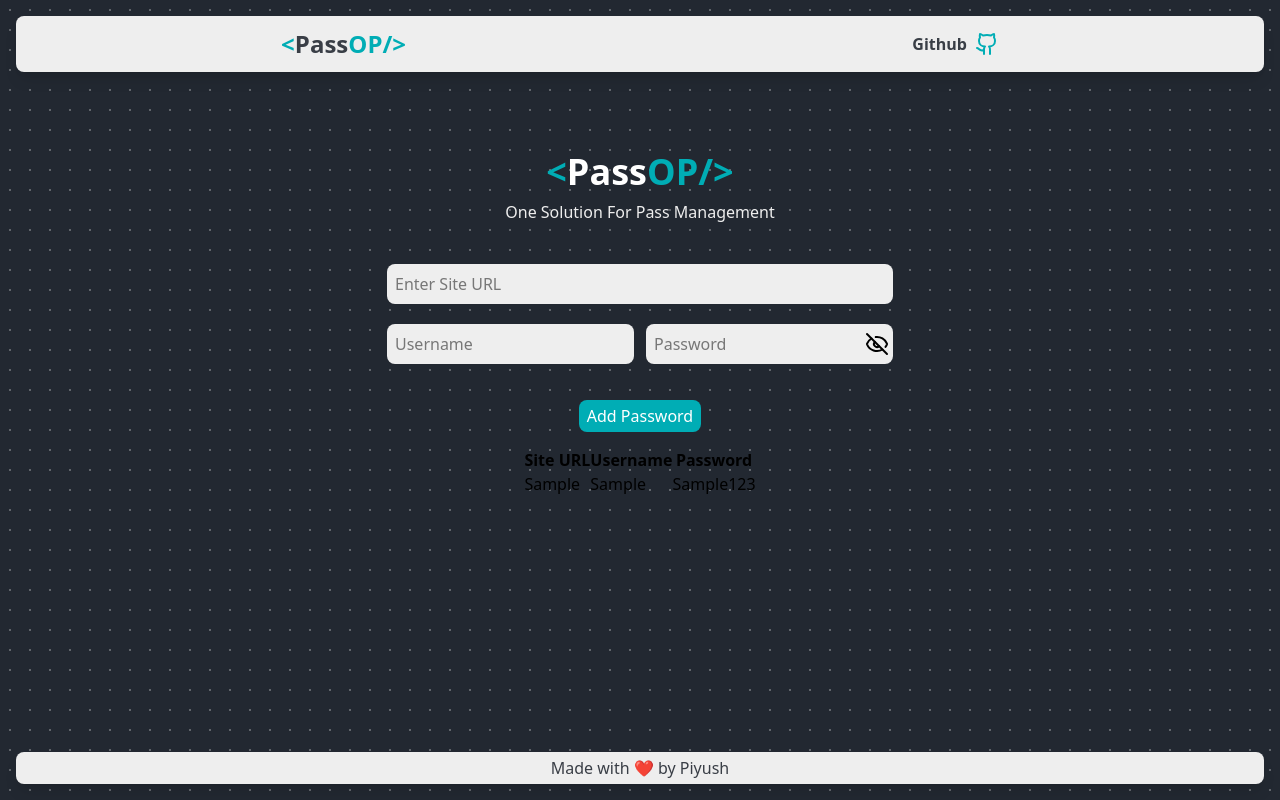
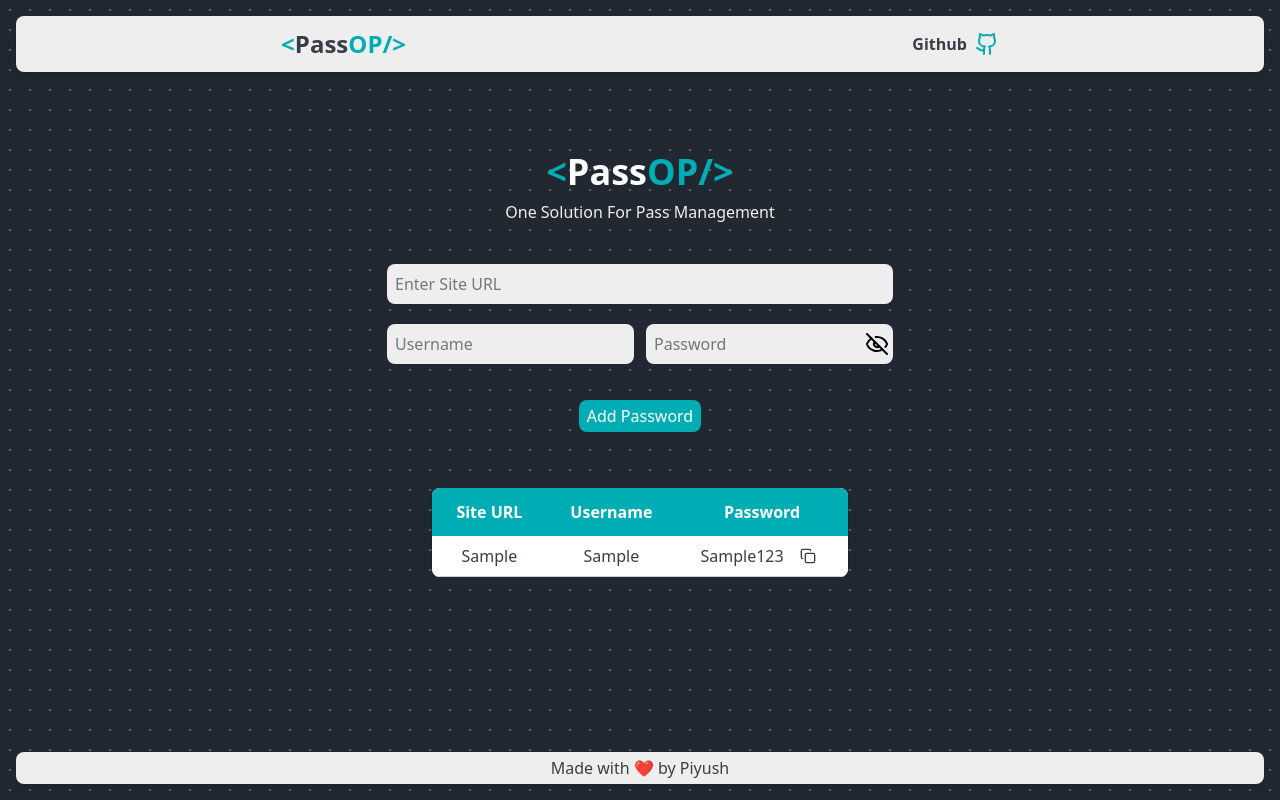
Before and after one commit to PiyuSX/Pass-op, a React (Vite) app: page / in a window 1280 px wide. Both pictures are taken after typing "Sample", "Sample", "Sample123" into the empty fields and a click on the button "Add Password". Built offline with nearby package versions, Linux system fonts and the light colour scheme; some icons are missing.

Commit message:
Copy Button Functionality

```diff
--- a/package.json
+++ b/package.json
@@ -14,6 +14,7 @@
     "lucide-react": "^0.525.0",
     "react": "^19.1.0",
     "react-dom": "^19.1.0",
+    "react-toastify": "^11.0.5",
     "tailwindcss": "^4.1.11"
   },
   "devDependencies": {
--- a/src/components/Manager.jsx
+++ b/src/components/Manager.jsx
@@ -3,6 +3,8 @@ import Table from "./Table"
 import { useState, useEffect } from "react"
 
 import { Eye, EyeOff } from "lucide-react";
+
+
 
 const Manager = () => {
     const [showPassword, setShowPassword] = useState(false)
--- a/src/components/Table.jsx
+++ b/src/components/Table.jsx
@@ -1,24 +1,62 @@
+import { Copy } from "lucide-react";
 
 const Table = ({ passwordArray }) => {
+  const handleCopy = (item) => {
+    navigator.clipboard.writeText(item);
+  }
+
   return (
-    <table class="table-auto">
-      <thead>
+    <>
+
+      <div className="mt-10 w-full px-5 overflow-x-auto">
+        <div className="max-w-7xlxl mx-auto">
+          <table className="w-full text-center bg-[#EEEEEE] rounded-lg shadow-lg overflow-hidden">
+            <thead className="bg-[#00ADB5] text-white">
               <tr>
-          <th>Site URL</th>
-          <th>Username</th>
-          <th>Password</th>
+                <th className="py-3 px-6">Site URL</th>
+                <th className="py-3 px-6">Username</th>
+                <th className="py-3 px-6">Password</th>
               </tr>
             </thead>
             <tbody>
-        {passwordArray.map((item, index) => (
-          <tr key={index}>
-            <td>{item.siteUrl}</td>
-            <td>{item.username}</td>
-            <td>{item.password}</td>
+              {passwordArray.length === 0 ? (
+                <tr>
+                  <td colSpan="3" className="py-4 text-[#393E46]">
+                    No passwords saved yet!
+                  </td>
                 </tr>
-        ))}
+              ) : (
+                passwordArray.map((item, index) => (
+                  <tr
+                    key={index}
+                    className={`border-b border-[#CCCCCC] ${
+                      index % 2 === 0 ? "bg-white" : "bg-[#f9f9f9]"
+                    }`}
+                  >
+                    <td className="py-2 px-6 text-[#393E46]">{item.siteUrl}</td>
+                    <td className="py-2 px-6 text-[#393E46]">
+                      {item.username}
+                    </td>
+                    <td className="py-2 px-6 text-[#393E46]">
+                      <div className="flex items-center justify-between gap-2">
+                        <span>{item.password}</span>
+                        <button
+                          onClick={() => handleCopy(item.password)}
+                          className="flex items-center gap-1 px-2 py-1 rounded hover:bg-[#00ADB5]/10 transition ml-auto"
+                          title="Copy password"
+                        >
+                          <Copy size={16} />
+                        </button>
+                      </div>
+                    </td>
+                  </tr>
+                ))
+              )}
             </tbody>
           </table>
+        </div>
+      </div>
+    </>
   );
 };
 
```
Also changed, not shown: 1 other file (tests, documents, lock files or other folders). Lines whose indentation alone changed are shown as unchanged.
